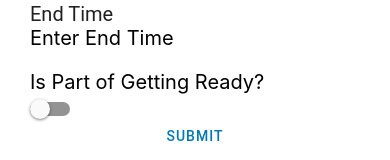
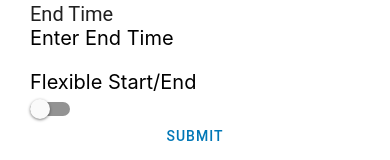
Before and after one commit to malee31/Ready-Set-Go-App, a React Native app: screen /Add in a window 390 px wide. Shown: the part 460-620 px from the top of the page. Built offline with nearby package versions, Linux system fonts and the light colour scheme; what react-native-uuid would draw is missing.

Commit message:
Fixed imports

```diff
--- a/src/components/AddTaskEntry.js
+++ b/src/components/AddTaskEntry.js
@@ -1,5 +1,5 @@
 import React from 'react'
-import { StyleSheet, View, TextInput } from "react-native";
+import { StyleSheet, TextInput, View } from "react-native";
 import { Text } from "react-native-paper";
 
 const { entryStyle, inputStyle } = StyleSheet.create({
--- a/src/components/CurrentDateContext.js
+++ b/src/components/CurrentDateContext.js
@@ -12,14 +12,14 @@ function now(momentInstance) {
 
 const currentDateContext = createContext(now(moment()));
 
-export default function CurrentDateProvider({children}) {
+export default function CurrentDateProvider({ children }) {
 	const [currentDate, setCurrentDate] = useState(now(moment()));
 	const currentDateValue = {
 		set: momentInstance => setCurrentDate(now(momentInstance)),
 		data: currentDate
 	};
 
-	return(
+	return (
 		<currentDateContext.Provider value={currentDateValue}>
 			{children}
 		</currentDateContext.Provider>
--- a/src/components/DayControls.js
+++ b/src/components/DayControls.js
@@ -37,8 +37,8 @@ const controlStyles = StyleSheet.create({
 });
 
 export default function DayControls() {
-	const {thisMoment, setMoment} = useCurrentDate();
-	const offsetMoment = offset => setMoment(thisMoment.add({ days: offset}));
+	const { thisMoment, setMoment } = useCurrentDate();
+	const offsetMoment = offset => setMoment(thisMoment.add({ days: offset }));
 
 	return (
 		<View style={controlStyles.controls}>
--- a/src/components/TaskCard.js
+++ b/src/components/TaskCard.js
@@ -3,7 +3,6 @@ import { Card, Paragraph, Title } from "react-native-paper";
 import moment from "moment";
 import React, { useEffect, useState } from "react";
 import { colors } from "../../constants.json";
-import { clear } from "react-native/Libraries/LogBox/Data/LogBoxData";
 
 const taskCardStyles = StyleSheet.create({
 	overlayContainer: {
--- a/src/pages/Add.js
+++ b/src/pages/Add.js
@@ -1,9 +1,9 @@
-import React, { useEffect, useState } from "react";
+import React, { useState } from "react";
 import { FlatList, StyleSheet, Text, View } from "react-native";
 import { Button, Modal, Portal, Switch } from "react-native-paper";
 import Screen from "../components/Screen";
 import DayControls from "../components/DayControls";
-import { addEntry, momentSectorRead } from "../utils/storage";
+import { addEntry } from "../utils/storage";
 import { useCurrentDate } from "../components/CurrentDateContext";
 import moment from "moment";
 import { toMomentStart } from "../utils/formatTime";
@@ -42,7 +42,7 @@ const addStyles = StyleSheet.create({
 
 export default function Add() {
 	const { thisMoment } = useCurrentDate();
-	const {entries, reload} = useDayTasks();
+	const { entries, reload } = useDayTasks();
 	const [currentTask, setCurrentTask] = useState({
 		task: "",
 		startTime: "",
@@ -109,7 +109,7 @@ export default function Add() {
 					<AddTaskEntry caption="Start Time" placeholderText="Enter Start Time" attribute="startTime" state={currentTask} setState={setCurrentTask}/>
 					<AddTaskEntry caption="End Time" placeholderText="Enter End Time" attribute="endTime" state={currentTask} setState={setCurrentTask}/>
 
-					<Text style={{ fontSize: 20, marginTop: 20 }}>Is Part of Getting Ready?</Text>
+					<Text style={{ fontSize: 20, marginTop: 20 }}>Flexible Start/End</Text>
 					<Switch
 						style={{ marginTop: 5 }}
 						value={currentTask.isGetReady}
--- a/src/pages/Timer.js
+++ b/src/pages/Timer.js
@@ -9,7 +9,7 @@ import { useCurrentDate } from "../components/CurrentDateContext";
 import { useDayTasks } from "../components/DayTasksContext";
 
 const hourAndMinToSec = (hour, min) => {
-    return hour * 3600 + min * 60;
+	return hour * 3600 + min * 60;
 }
 
 const timerStyles = StyleSheet.create({
@@ -77,7 +77,7 @@ export default function Timer() {
 	}, []);
 
 	useEffect(() => {
-		if (!entries[currentTaskIndex]) {
+		if(!entries[currentTaskIndex]) {
 			setETA(0);
 			return;
 		}
--- a/src/utils/storage.js
+++ b/src/utils/storage.js
@@ -1,5 +1,6 @@
 import AsyncStorage from "@react-native-async-storage/async-storage";
 import uuid from "react-native-uuid";
+
 const uuidv4 = uuid.v4;
 
 // Beware of race conditions! One write at a time!
--- a/src/utils/viewport.js
+++ b/src/utils/viewport.js
@@ -1,4 +1,5 @@
 import { Dimensions } from "react-native";
+
 let width = Dimensions.get('window').width;
 let height = Dimensions.get('window').height;
 
```
Also changed, not shown: src/utils/formatTime.js (indentation only).
